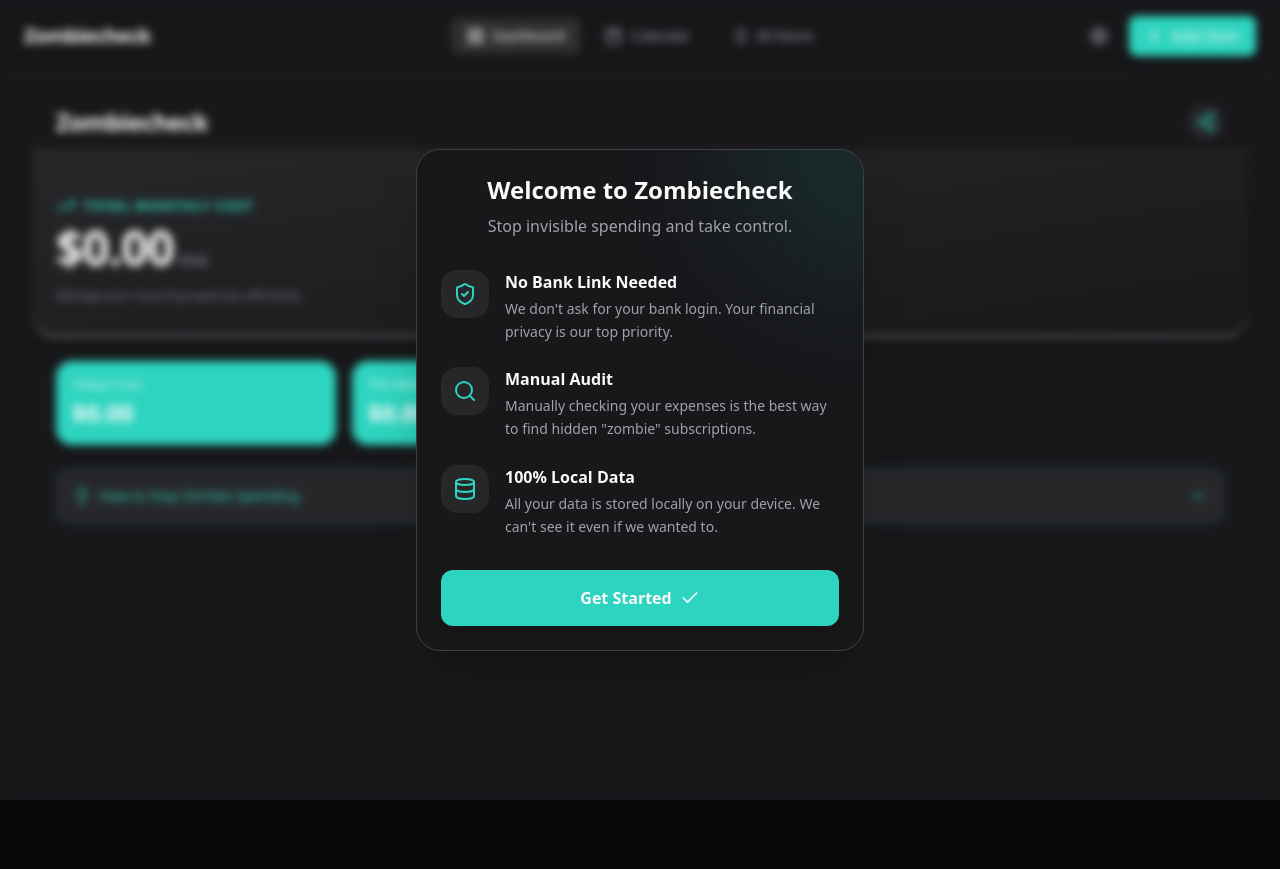
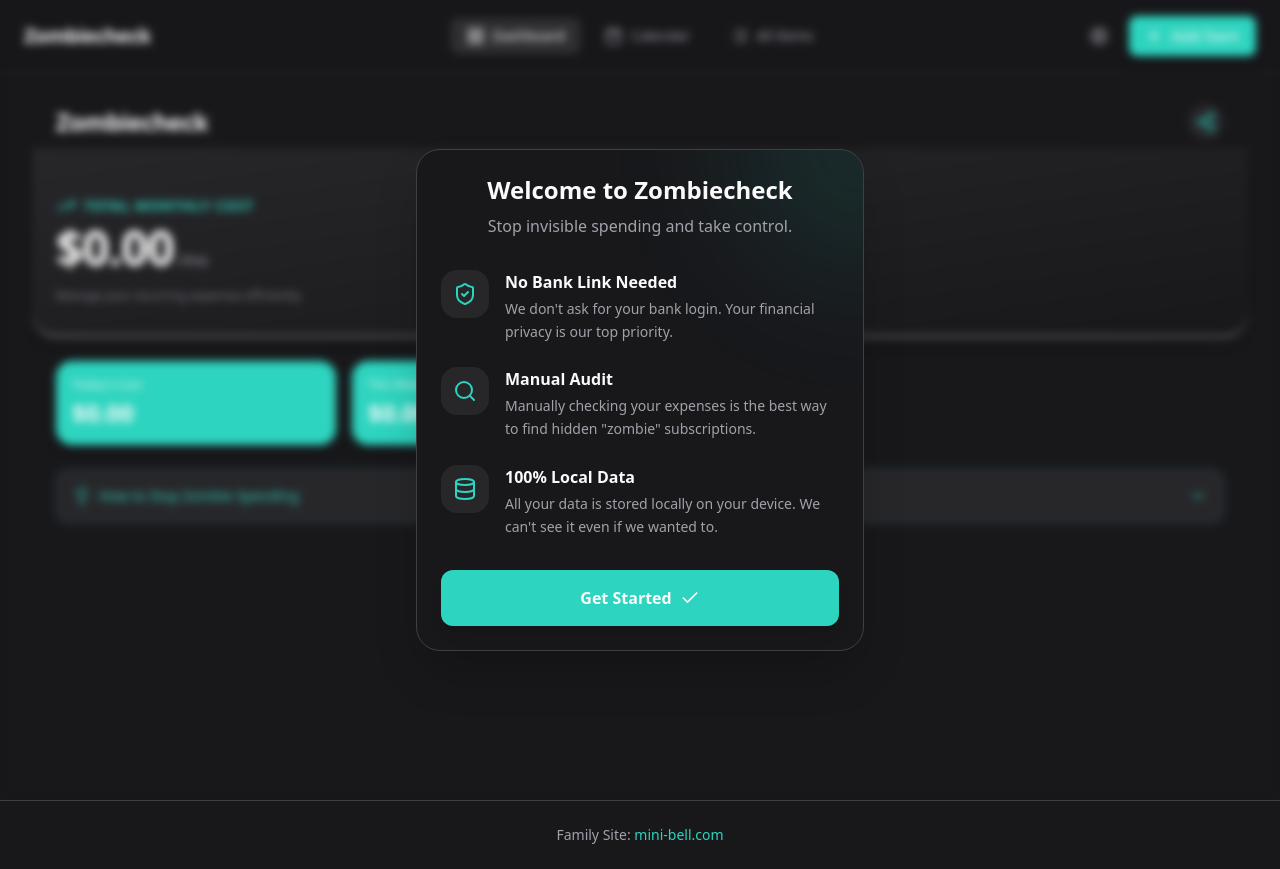
Before and after one commit to minibell7/zombiecheck, a React (Vite) app: page / in a window 1280 px wide. Before the commit the page ends 800 px from the top, so only its background shows below. Built offline with nearby package versions, Linux system fonts and the light colour scheme.

Commit message:
Add family site link to footer

```diff
--- a/src/components/Layout.tsx
+++ b/src/components/Layout.tsx
@@ -7,8 +7,15 @@
 export const Layout: React.FC<LayoutProps> = ({ children }) => {
     return (
         <div className="min-h-screen bg-background text-textPrimary flex justify-center">
-            <div className="w-full max-w-7xl mx-auto bg-surface min-h-screen shadow-2xl relative transition-all duration-300">
-                {children}
+            <div className="w-full max-w-7xl mx-auto bg-surface min-h-screen shadow-2xl relative transition-all duration-300 flex flex-col">
+                <div className="flex-grow">
+                    {children}
+                </div>
+                <footer className="py-6 text-center text-sm text-textSecondary border-t border-border">
+                    <p>
+                        Family Site: <a href="https://mini-bell.com" target="_blank" rel="noopener noreferrer" className="text-accent hover:text-accentHover transition-colors font-medium">mini-bell.com</a>
+                    </p>
+                </footer>
             </div>
         </div>
     );
```
